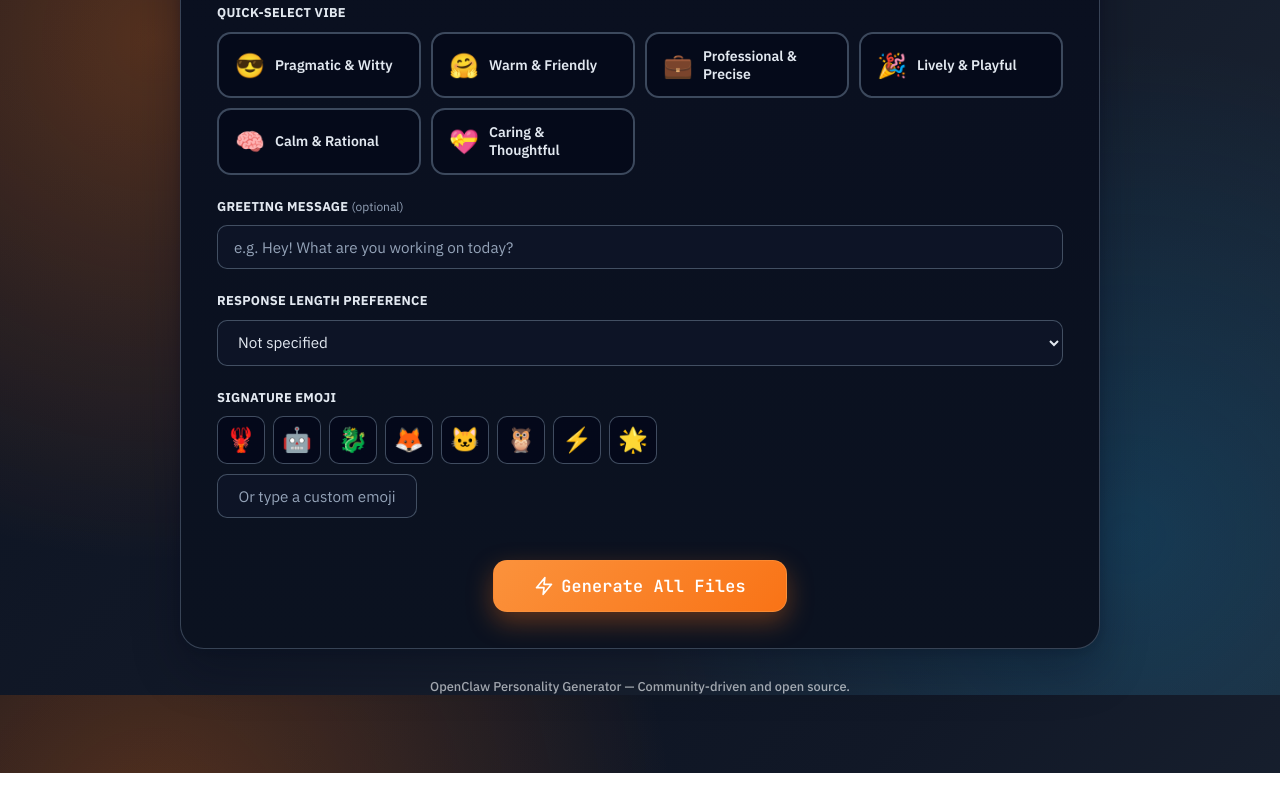
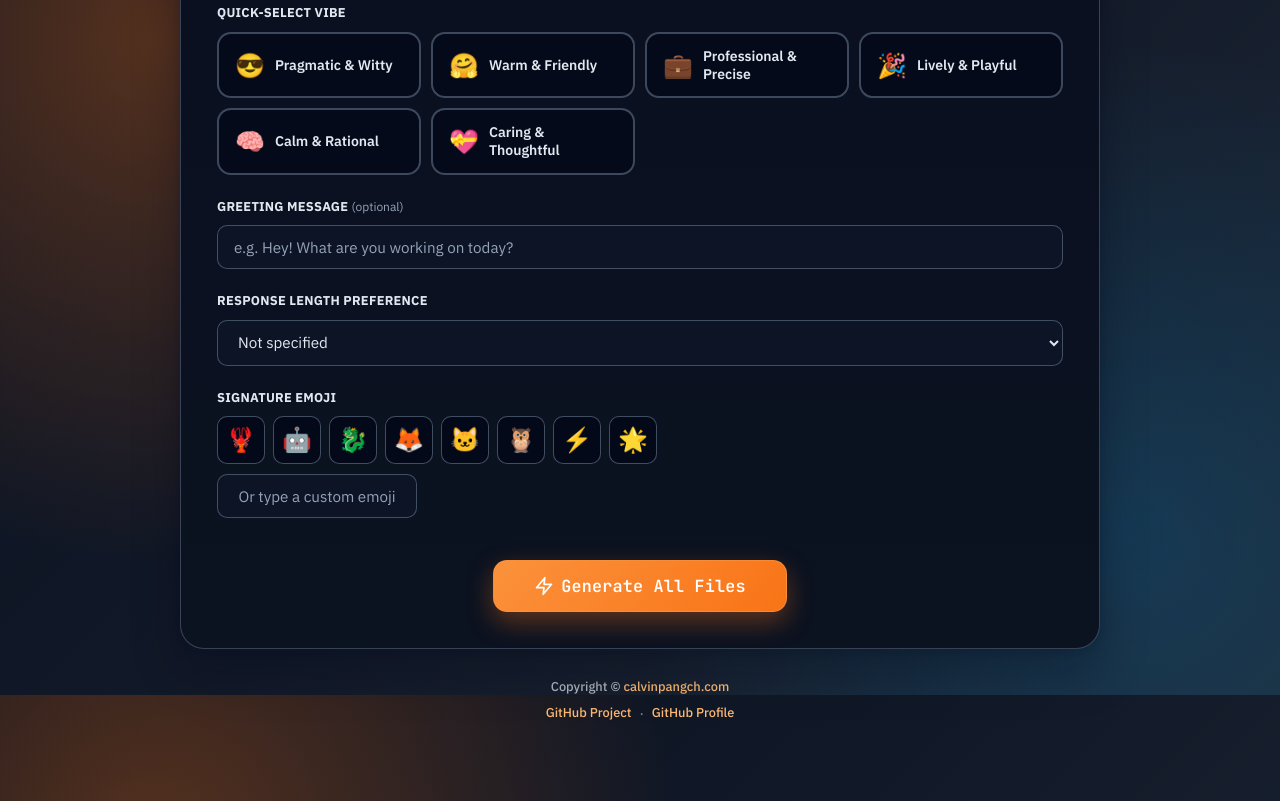
Before and after one commit to CalvinPangch/OpenClawPersonalitiesGenerator, a website built with Vite: page index.html in a window 1280 px wide. Shown: the part 905-1706 px from the top of the page. Before the commit the page ends 1678 px from the top, so only its background shows below. Built offline with nearby package versions, Linux system fonts and the light colour scheme.

Commit message:
chore: update footer links and add google site verification

```diff
--- a/index.html
+++ b/index.html
@@ -5,6 +5,7 @@
   <meta name="viewport" content="width=device-width, initial-scale=1.0" />
   <title>OpenClaw Personality Generator</title>
   <meta name="description" content="Build and customize your OpenClaw AI assistant personality, then generate all core Workspace markdown config files in one click." />
+  <meta name="google-site-verification" content="YKgl8UcysPKATdQ9zJjCdYqffm0FPFKhqmp9veTnJvU" />
   <meta name="robots" content="index, follow, max-image-preview:large" />
   <meta name="theme-color" content="#0b1220" />
   <link rel="canonical" href="https://calvinpangch.github.io/OpenClawPersonalitiesGenerator/" />
@@ -678,7 +679,12 @@
   <div class="toast-container" id="toast-container"></div>
 
   <footer class="footer">
-    <p>OpenClaw Personality Generator &mdash; Community-driven and open source.</p>
+    <p class="footer-copy">Copyright &copy; <a href="https://calvinpangch.com" target="_blank" rel="noopener noreferrer">calvinpangch.com</a></p>
+    <p class="footer-links">
+      <a href="https://github.com/CalvinPangch/OpenClawPersonalitiesGenerator" target="_blank" rel="noopener noreferrer">GitHub Project</a>
+      <span class="footer-separator" aria-hidden="true">&middot;</span>
+      <a href="https://github.com/CalvinPangch" target="_blank" rel="noopener noreferrer">GitHub Profile</a>
+    </p>
   </footer>
 
   <script type="module" src="/src/main.js"></script>
--- a/src/style.css
+++ b/src/style.css
@@ -1104,6 +1104,34 @@ input[type="time"]:focus {
   padding-bottom: 28px;
 }
 
+.footer-copy {
+  margin-bottom: 6px;
+}
+
+.footer-links {
+  display: inline-flex;
+  align-items: center;
+  justify-content: center;
+  gap: 8px;
+  flex-wrap: wrap;
+}
+
+.footer a {
+  color: #fdba74;
+  text-decoration: none;
+  border-bottom: 1px solid transparent;
+  transition: color var(--transition), border-color var(--transition);
+}
+
+.footer a:hover {
+  color: #fff;
+  border-bottom-color: rgba(253, 186, 116, 0.9);
+}
+
+.footer-separator {
+  color: rgba(148, 163, 184, 0.8);
+}
+
 /* ========================================
    Responsive — 600px breakpoint
    ======================================== */
```
